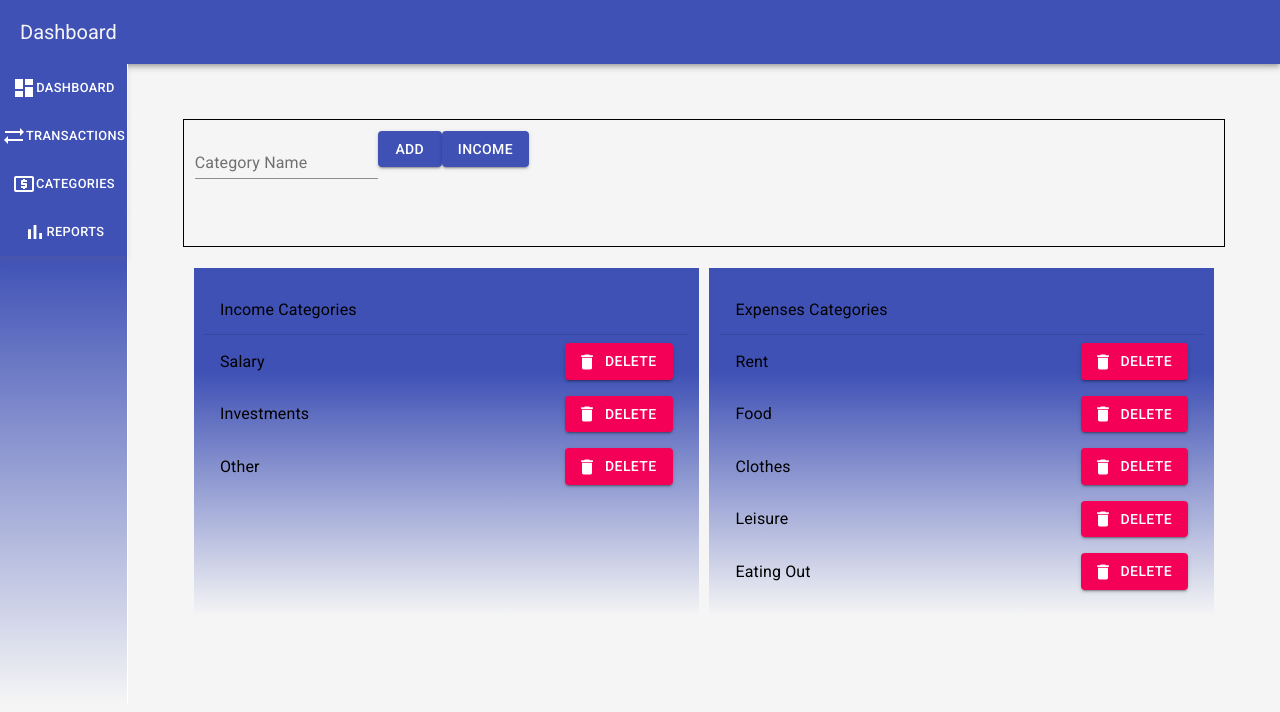
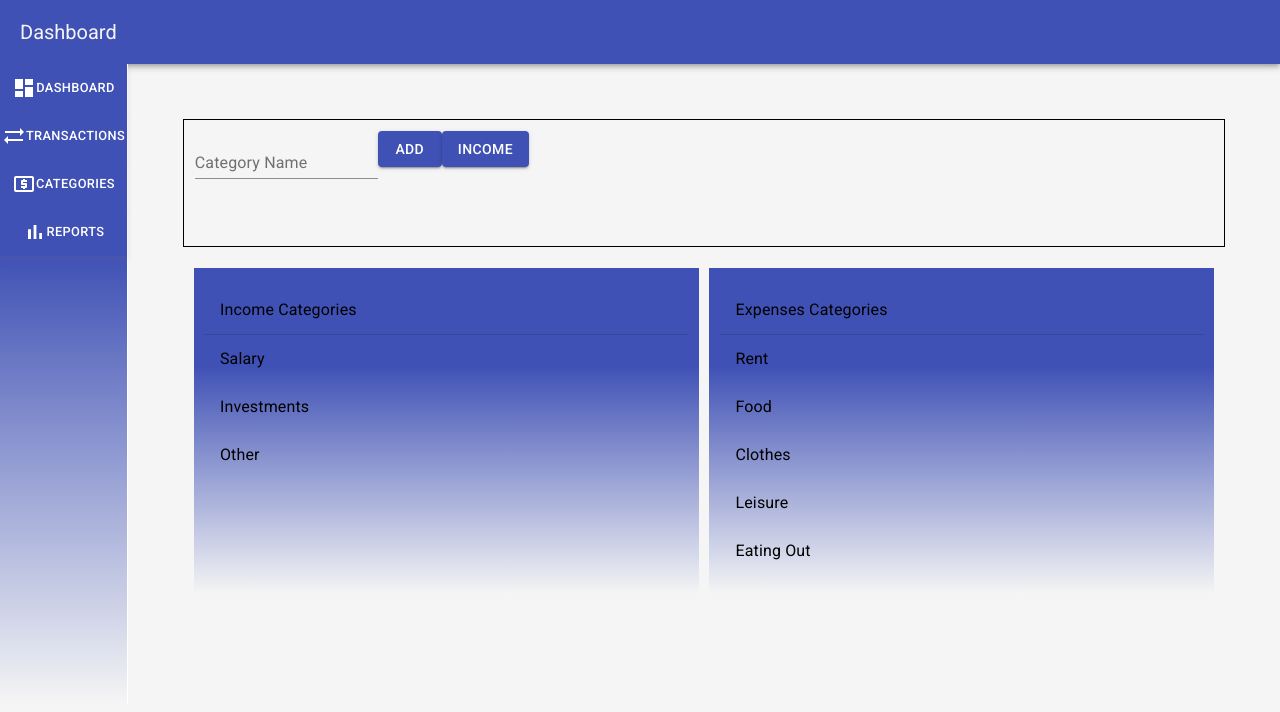
Before and after one commit to CardoTisler/Behemoth, a React (Create React App) app: page /categories in a window 1280 px wide. Shown: the top 712 px of the page. Built offline with nearby package versions, Linux system fonts and the light colour scheme.

Commit message:
Added remove functionality to Categories lists and basic methods for adding(not working 100%)

```diff
--- a/src/App.js
+++ b/src/App.js
@@ -17,10 +17,20 @@ function App() {
   const handleBannerText = (props) => {
     setBannerTitle(props.text)
   }
-//TODO: Add handleIncomeItemAdd method
-//TODO: Add handleIncomeItemDelete method
-//TODO: Add handleExpensesItemAdd method
-//TODO: Add handleExpensesItemDelete method
+
+  const handleIncomeItemAdd = (props) => {
+    setIncomeList([...incomeList, props.newCategory])
+  }
+  const handleIncomeItemDelete = (elementName) => {
+    setIncomeList(incomeList.filter( (category) => category !== elementName))
+  }
+  const handleExpenseAdd = (props) => {
+    setExpensesList([...expensesList, props.newCategory])
+  }
+  const handleExpenseItemDelete = (elementName) => {
+    setExpensesList(expensesList.filter( (category) => category !== elementName))
+  }
+
 
   return (
     <div className="App">
@@ -37,8 +47,13 @@ function App() {
                 <Route exact path='/categories' render={() =>
                     <Categories
                     incomeList = {incomeList}
-                    expensesList={expensesList}/>} />
-
+                    addIncome = {handleIncomeItemAdd}
+                    deleteIncome = {handleIncomeItemDelete}
+                    expensesList={expensesList}
+                    addExpense = {handleExpenseAdd}
+                    deleteExpense = {handleExpenseItemDelete}
+                    />}
+                />
                 <Route exact path='/reports' component={Reports} />
               </Switch>
             </div>
--- a/src/components/categories/Categories.js
+++ b/src/components/categories/Categories.js
@@ -1,7 +1,6 @@
 import { Box } from "@material-ui/core";
 import CategoryList from './CategoryList'
 import CategoryForm from './CategoryForm'
-import {useState} from 'react'
 import { makeStyles } from "@material-ui/core";
 
 
@@ -28,12 +27,12 @@ const Categories = (props) => {
         <Box className={classes.boxStyling}>
             {/* header */}
             <div>
-                <CategoryForm />
+                <CategoryForm addIncome={props.addIncome} addExpense={props.addExpense}/>
             </div>
             {/* content */}
             <div className={classes.listStyling}>
-                <CategoryList listTitle='Income Categories' list={props.incomeList}/>
-                <CategoryList listTitle='Expenses Categories' list={props.expensesList} />
+                <CategoryList listTitle='Income Categories' list={props.incomeList} addCategory={props.addIncome} deleteCategory = {props.deleteIncome}/>
+                <CategoryList listTitle='Expenses Categories' list={props.expensesList} addCategory={props.addExpense} deleteCategory = {props.deleteExpense}/>
             </div>
         </Box>
     )
--- a/src/components/categories/CategoryForm.js
+++ b/src/components/categories/CategoryForm.js
@@ -1,10 +1,6 @@
 import { Box, TextField, Button } from '@material-ui/core'
 import { useState } from 'react'
 import { makeStyles } from '@material-ui/core'
-
-//TODO: add input validation method to handleSubmit, handleSubmit should not continue if validation
-//method returns false. The validation method should accept the budget value and make sure it is
-//parseable to integer
 
 //TODO: Form UI changes - UI can be finalized.
 
@@ -21,13 +17,16 @@ const useStyles = makeStyles({
     }
 })
 
-const CategoryForm = () => {
+const CategoryForm = (props) => {
     const [isIncomeCategory, setIsIncomeCategory] = useState(true)
     const [categoryName, setCategoryName] = useState("")
     const [categoryBudget, setCategoryBudget] = useState('')
     const [showErrorMessage, setShowErrorMessage] = useState(false)
     const classes = useStyles()
 
+    const handleIncomeAdd = () => {
+        props.addIncome()
+    }
     //toggle between Income and Expenses categories
     const handleCategoryChange = () => {
         setIsIncomeCategory(!isIncomeCategory)
@@ -35,6 +34,15 @@ const CategoryForm = () => {
 
     const handleSubmit = (e) => {
         e.preventDefault()
+        //build object with data from states
+
+        //TODO: add input validation method to handleSubmit, handleSubmit should not continue if validation
+        //method returns false. The validation method should accept the budget value and make sure it is
+        //parseable to integer
+
+
+        //send data to parent
+
 
         //clear state value after sending data
         setCategoryName("")
--- a/src/components/categories/CategoryList.js
+++ b/src/components/categories/CategoryList.js
@@ -1,6 +1,5 @@
-import { makeStyles, Divider, List, ListItem, ListItemText, Box, Button } from '@material-ui/core'
-import DeleteIcon from '@material-ui/icons/Delete'
-import { useState } from 'react'
+import { makeStyles, Divider, List, ListItem, ListItemText, Box } from '@material-ui/core'
+import ListRow from './ListRow'
 
 const useStyles = makeStyles({
     root: {
@@ -8,38 +7,22 @@ const useStyles = makeStyles({
         width: '50%',
         padding: '1%',
         margin: '0.5%'
-    }, button: {
-        //
     }
 })
 
-//TODO: Add onHover event for the Delete buttons.
-//TODO: add deleteCategory method for onCLick event on Delete button
-
-//TODO: Build CategoryHeader component
 //TODO: Add onClick event for each list row so the value can be edited. Probably not a good a idea to
 //send it to the header component. After this event is configured, make sure clicking on the row doesnt
 //trigger the onDelete event and vice versa - probably have to disable bubbling/catching
 
-const renderArrToListElements = (array, buttonClass) => {
-    return array.map(element => {
-    return(
-        <ListItem button key={element}>
-            <ListItemText primary={element} />
-            <Button
-            className={buttonClass}
-            variant="contained"
-            color="secondary"
-            startIcon={<DeleteIcon />}
-            >
-            Delete
-            </Button>
-        </ListItem>)
-    })
-}
 
 const CategoryList = (props) => {
     const classes = useStyles()
+
+    const renderRows = () => {
+        return props.list.map((element) => {
+            return (<ListRow text={element} key={element} deleteCategory={props.deleteCategory}/>)
+        })
+    }
 
     return (
         <Box className={classes.root}>
@@ -49,7 +32,7 @@ const CategoryList = (props) => {
                 </ListItem>
                 <Divider />
 
-                {renderArrToListElements(props.list, classes.button)}
+                {renderRows()}
 
             </List>
         </Box>
--- /dev/null
+++ b/src/components/categories/ListRow.js
@@ -0,0 +1,43 @@
+import { makeStyles, ListItem, ListItemText, Button } from '@material-ui/core'
+import DeleteIcon from '@material-ui/icons/Delete'
+import { useState } from 'react'
+
+
+const useStyles = makeStyles({
+    display: {
+        display: 'flex'
+    }, dontDisplay: {
+        display: 'none'
+    }
+})
+
+
+
+const ListRow = (props) => {
+    const [showButton, setShowButton] = useState(false)
+    const classes = useStyles();
+
+    const handleElementDelete = () => {
+        props.deleteCategory(props.text)
+    }
+    return (
+        <ListItem button
+        onMouseEnter={() => setShowButton(true)}
+        onMouseLeave={() => setShowButton(false)}>
+            <ListItemText primary={props.text}/>
+                <Button
+                className={showButton ? classes.display : classes.dontDisplay}
+                onClick={handleElementDelete}
+                variant="contained"
+                color="secondary"
+                startIcon={<DeleteIcon />}
+                >
+                Delete
+                </Button>
+
+        </ListItem>)
+}
+
+
+
+export default ListRow
```
